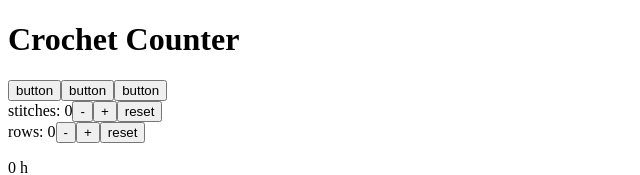
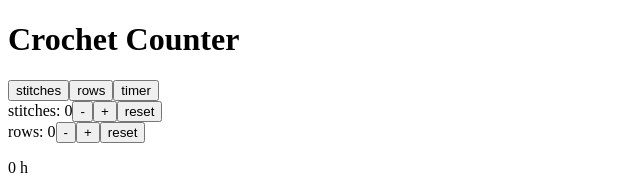
Before and after one commit to SafiaKhalid/crochet-counter, a React (Vite) app: page / in a window 1280 px wide. Shown: the top 175 px of the page, without its empty margins (0-640 px from the left). Built offline with nearby package versions, Linux system fonts and the light colour scheme.

Commit message:
Call toggleDisplay when option button is clicked

```diff
--- a/src/App.jsx
+++ b/src/App.jsx
@@ -19,7 +19,7 @@ function App() {
       {/* <button className='option-btn'>stitches</button>
       <button className='option-btn'>rows</button>
       <button className='option-btn'>timer</button> */}
-      <OptionButton typeName='stitches'/>
+      <OptionButton typeName='stitches' />
       <OptionButton typeName='rows'/>
       <OptionButton typeName='timer'/>
       <Counter typeName='stitches' type={stitches} setType={setStitches}/>
--- a/src/OptionButton.jsx
+++ b/src/OptionButton.jsx
@@ -1,7 +1,11 @@
 import React from "react";
 
-const OptionButton = () => {
-    return <button>button</button>
+const OptionButton = ({typeName}) => {
+    const toggleDisplay = () => {
+        console.log(typeName)
+    }
+
+    return <button className="option-btn" onClick={toggleDisplay}>{typeName}</button>
 }
 
 export default OptionButton
```
